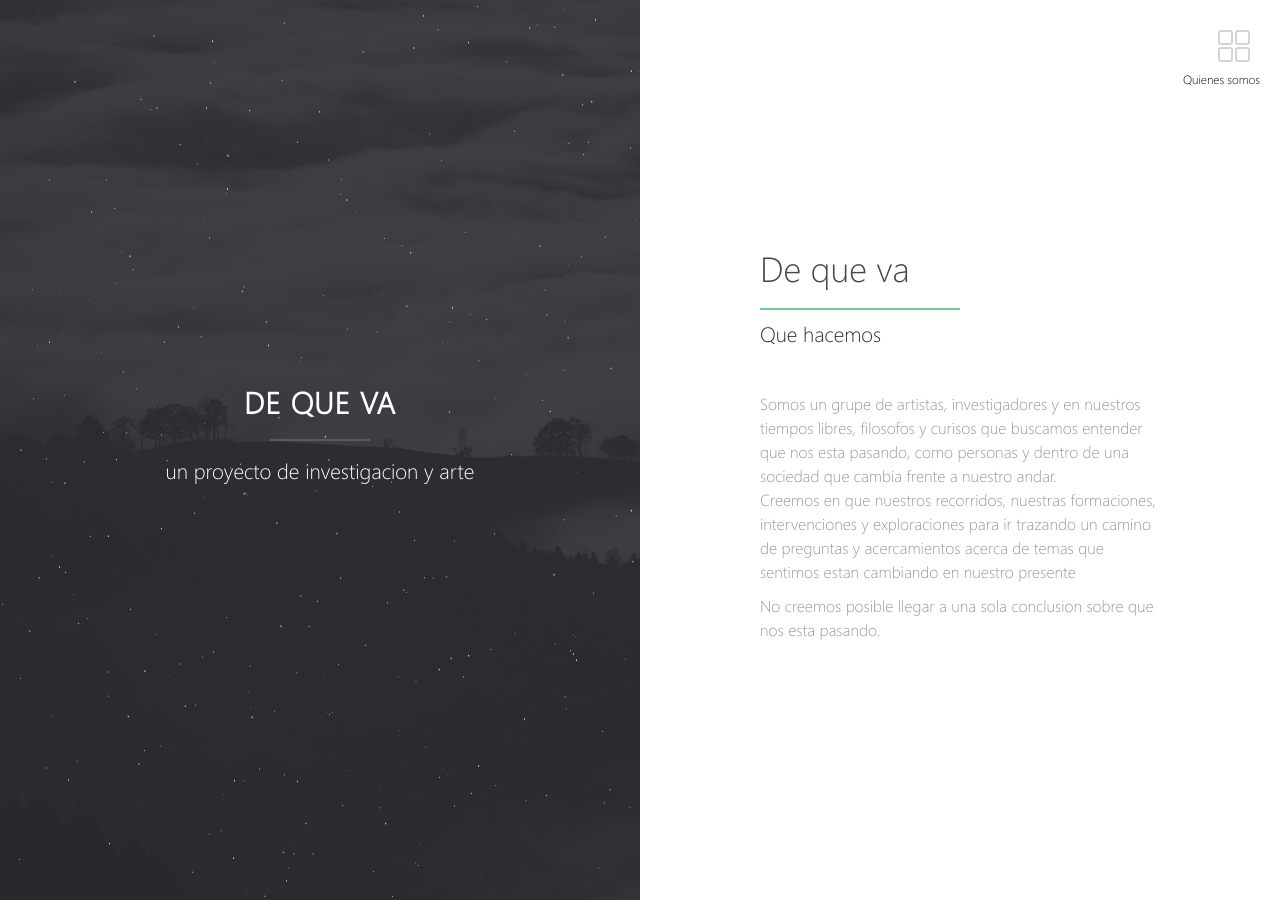
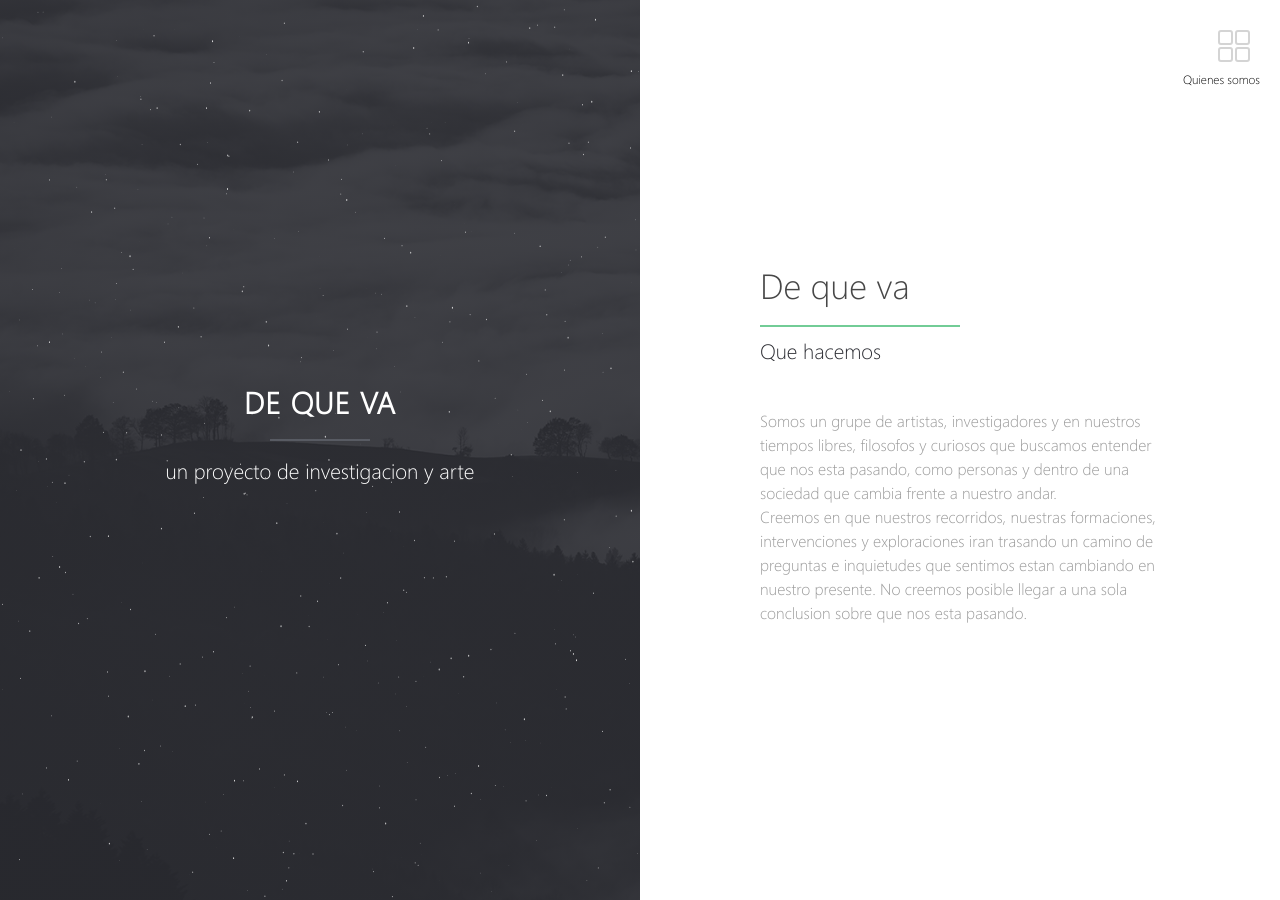
Before and after one commit to deqva/deqva.github.io, a Jekyll site: the page built from index.md, in a window 1280 px wide. Built offline with Jekyll 4.4.1, drawn with Linux system fonts in a browser that asks for light colours; our own code applies the rules of GitHub Pages for plain Markdown files.

Commit message:
added comments and ideas to the intro

```diff
--- a/index.md
+++ b/index.md
@@ -6,7 +6,6 @@ published: true
 
 ### Que hacemos
 
-Somos un grupe de artistas, investigadores y en nuestros tiempos libres, filosofos y curisos que buscamos entender que nos esta pasando, como personas y dentro de una sociedad que cambia frente a nuestro andar.
-Creemos en que nuestros recorridos, nuestras formaciones, intervenciones y exploraciones para ir trazando un camino de preguntas y acercamientos acerca de temas que sentimos estan cambiando en nuestro presente
-
+Somos un grupe de artistas, investigadores y en nuestros tiempos libres, filosofos y curiosos que buscamos entender que nos esta pasando, como personas y dentro de una sociedad que cambia frente a nuestro andar.
+Creemos en que nuestros recorridos, nuestras formaciones, intervenciones y exploraciones iran trasando un camino de preguntas e inquietudes que sentimos estan cambiando en nuestro presente.
 No creemos posible llegar a una sola conclusion sobre que nos esta pasando.
```
